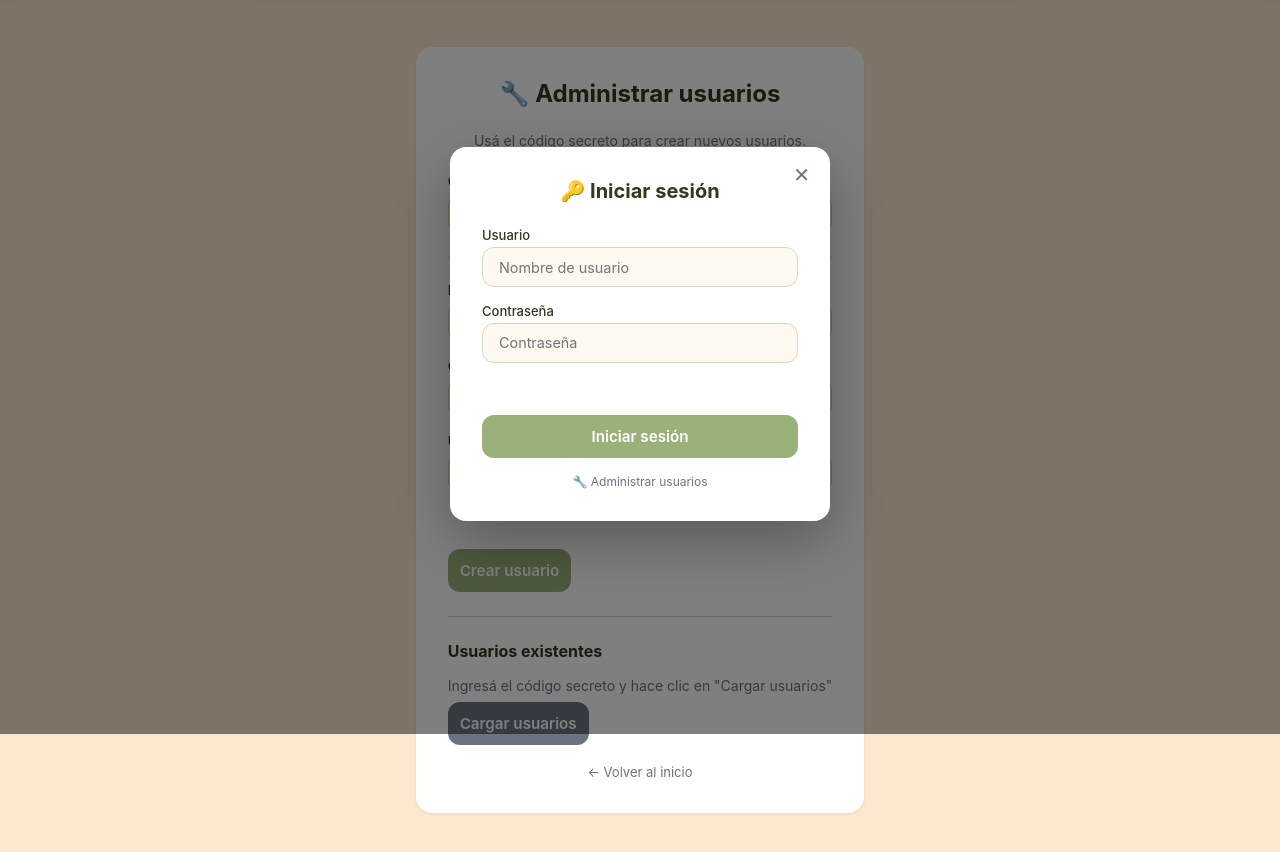
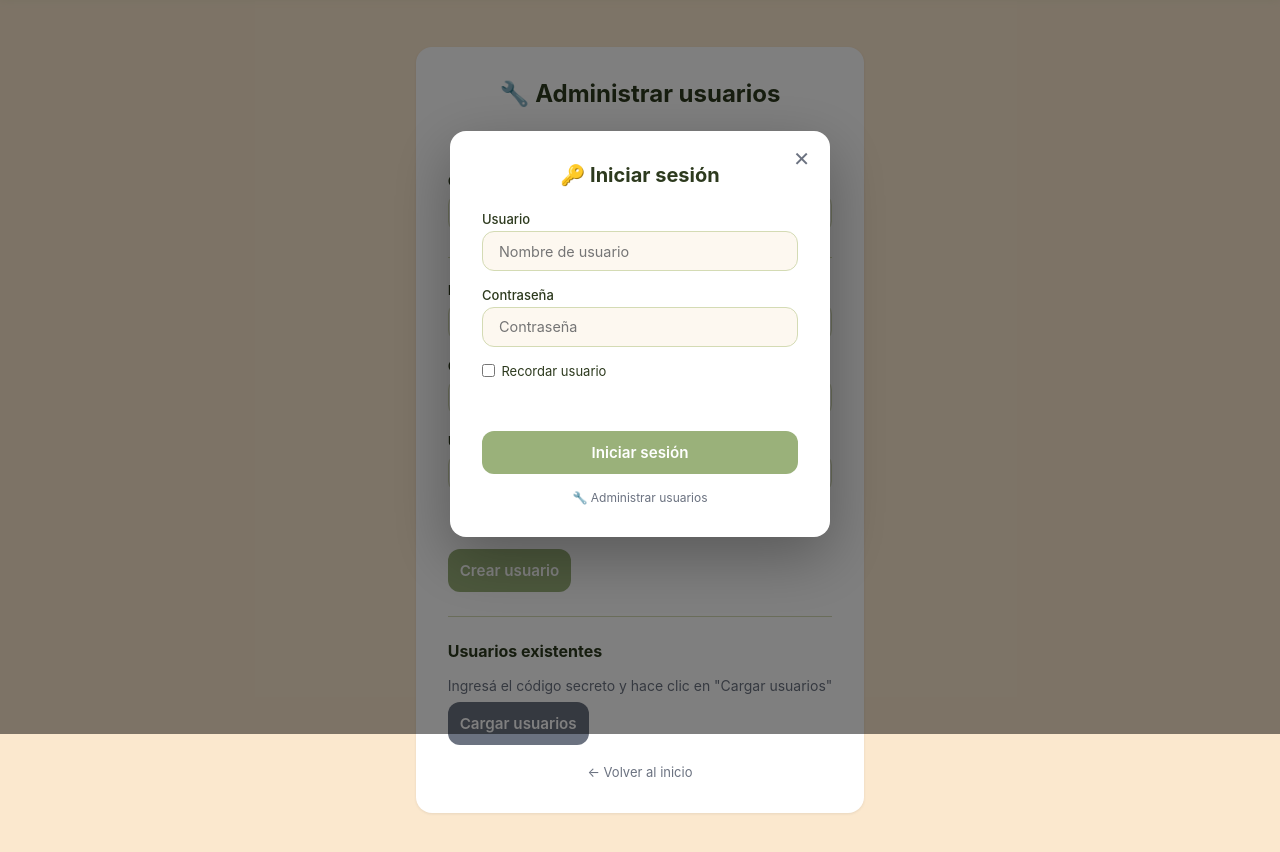
Before and after one commit to tomy360/Receta, a website: page admin.html in a window 1280 px wide. Both pictures are taken after a click on the button "🔑 Iniciar sesión". Shown: the part 66-918 px from the top of the page. Drawn offline with Linux system fonts and the light colour scheme.

Commit message:
Add files via upload

```diff
--- a/CSS/auth.css
+++ b/CSS/auth.css
@@ -72,6 +72,19 @@
 .login-campo input:focus {
   border-color: var(--verde, #4caf50);
   box-shadow: 0 0 0 3px rgba(76,175,80,0.1);
+}
+
+.login-recordar {
+  display: flex;
+  align-items: center;
+  gap: 0.4rem;
+  font-size: 0.813rem;
+  color: var(--texto, #374151);
+  cursor: pointer;
+}
+
+.login-recordar input {
+  accent-color: var(--verde, #4caf50);
 }
 
 .login-error {
--- a/JS/auth.js
+++ b/JS/auth.js
@@ -150,18 +150,22 @@ function abrirModalLogin() {
   overlay.className = 'modal-login-overlay';
   overlay.id = 'modalLoginOverlay';
   overlay.onclick = function (e) { if (e.target === this) cerrarModalLogin(); };
+  var savedUser = localStorage.getItem('recetario-recordar-usuario') || '';
   overlay.innerHTML = '<div class="modal-login">' +
     '<button class="modal-login-cerrar" onclick="cerrarModalLogin()">✕</button>' +
     '<h2>🔑 Iniciar sesión</h2>' +
     '<div class="login-form">' +
       '<div class="login-campo">' +
         '<label for="loginUsername">Usuario</label>' +
-        '<input type="text" id="loginUsername" placeholder="Nombre de usuario" autocomplete="off">' +
+        '<input type="text" id="loginUsername" placeholder="Nombre de usuario" value="' + savedUser + '">' +
       '</div>' +
       '<div class="login-campo">' +
         '<label for="loginPassword">Contraseña</label>' +
         '<input type="password" id="loginPassword" placeholder="Contraseña" autocomplete="off">' +
       '</div>' +
+      '<label class="login-recordar">' +
+        '<input type="checkbox" id="loginRecordar"' + (savedUser ? ' checked' : '') + '> Recordar usuario' +
+      '</label>' +
       '<div class="login-error" id="loginError"></div>' +
       '<button class="login-btn" id="loginBtn">Iniciar sesión</button>' +
       '<p class="login-admin-link"><a href="admin.html">🔧 Administrar usuarios</a></p>' +
@@ -174,6 +178,7 @@ function abrirModalLogin() {
   document.getElementById('loginBtn').addEventListener('click', async function () {
     var username = document.getElementById('loginUsername').value.trim();
     var password = document.getElementById('loginPassword').value.trim();
+    var recordar = document.getElementById('loginRecordar').checked;
     var errorEl = document.getElementById('loginError');
     if (!username || !password) {
       errorEl.textContent = 'Completa ambos campos';
@@ -182,6 +187,11 @@ function abrirModalLogin() {
     try {
       var ok = await iniciarSesion(username, password);
       if (ok) {
+        if (recordar) {
+          localStorage.setItem('recetario-recordar-usuario', username);
+        } else {
+          localStorage.removeItem('recetario-recordar-usuario');
+        }
         cerrarModalLogin();
       } else {
         errorEl.textContent = 'Usuario o contraseña incorrectos';
```
Also changed, not shown: JS/detalle-receta.js (+7 -5 lines).
